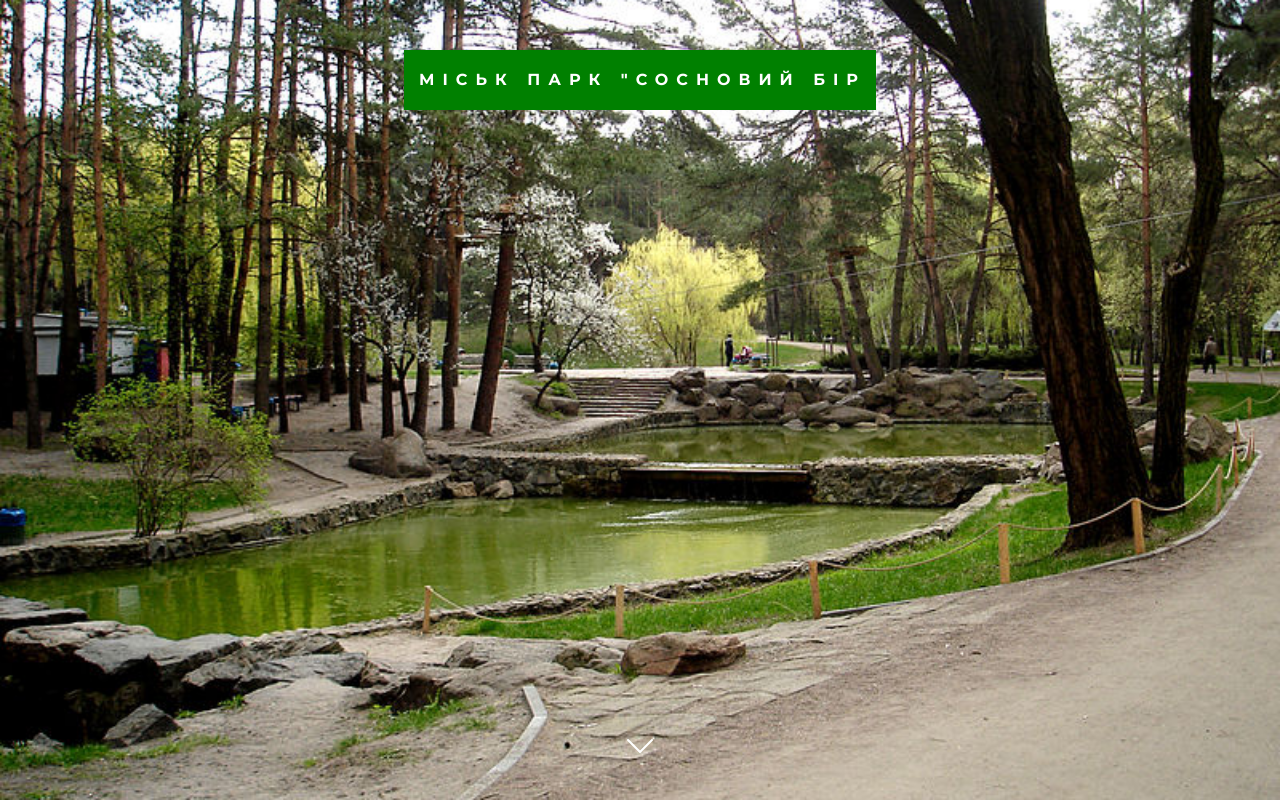
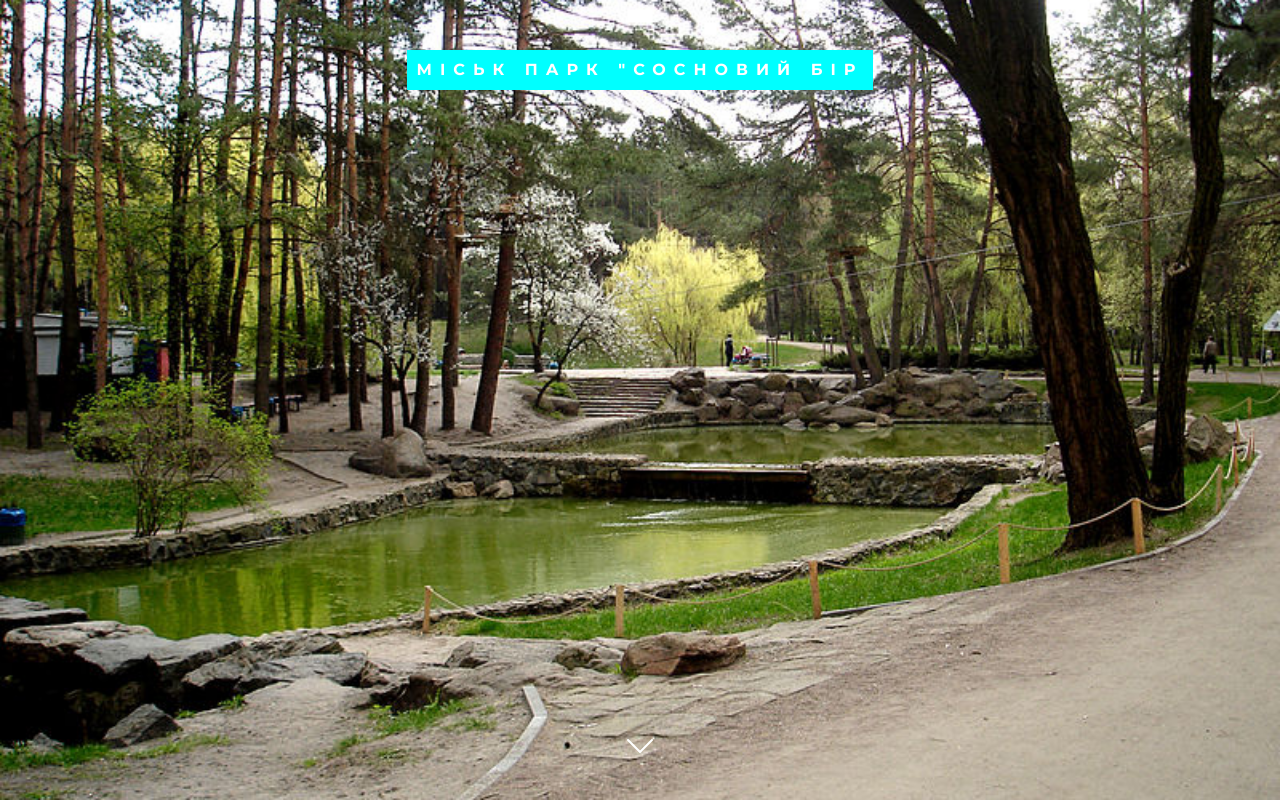
Before and after one commit to AleksLila/BasicWEB_Lab2-2, a plain HTML site: page index.html in a window 1280 px wide. Shown: the top 802 px of the page. Drawn offline with Linux system fonts and the light colour scheme.

Commit message:
Update main4.css

```diff
--- a/main4.css
+++ b/main4.css
@@ -37,8 +37,8 @@ body{
     color: #FFFFFF;
 }
 .header-subtitle{
-    background: green;
-    padding: 10px 10px 10px 15px;
+    background: cyan;
+    padding: 0px 10px 0px 10px;
     margin: 50px;
     font-weight: bold;
     font: size 48px;
```
